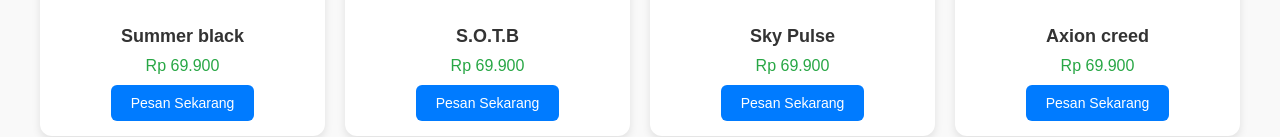
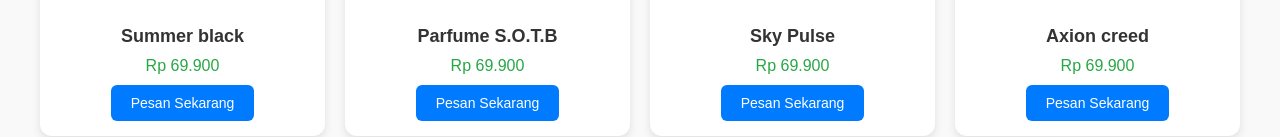
Before and after one commit to haryandafidi/forst, a plain HTML site: page index.html in a window 1280 px wide. Shown: the part 697-834 px from the top of the page. Drawn offline with Linux system fonts and the light colour scheme.

Commit message:
Update index.html

```diff
--- a/index.html
+++ b/index.html
@@ -137,9 +137,9 @@
 
       <!-- Card 2 -->
       <div class="card">
-        <img src="https://via.placeholder.com/300x200" alt="S.O.T.B">
+        <img src="https://via.placeholder.com/300x200" alt="Parfume S.O.T.B">
         <div class="card-body">
-          <div class="card-title">S.O.T.B</div>
+          <div class="card-title">Parfume S.O.T.B</div>
           <div class="card-price">Rp 69.900</div>
           <a href="https://wa.me/6281396058382" target="_blank" class="card-btn">Pesan Sekarang</a>
         </div>
```
